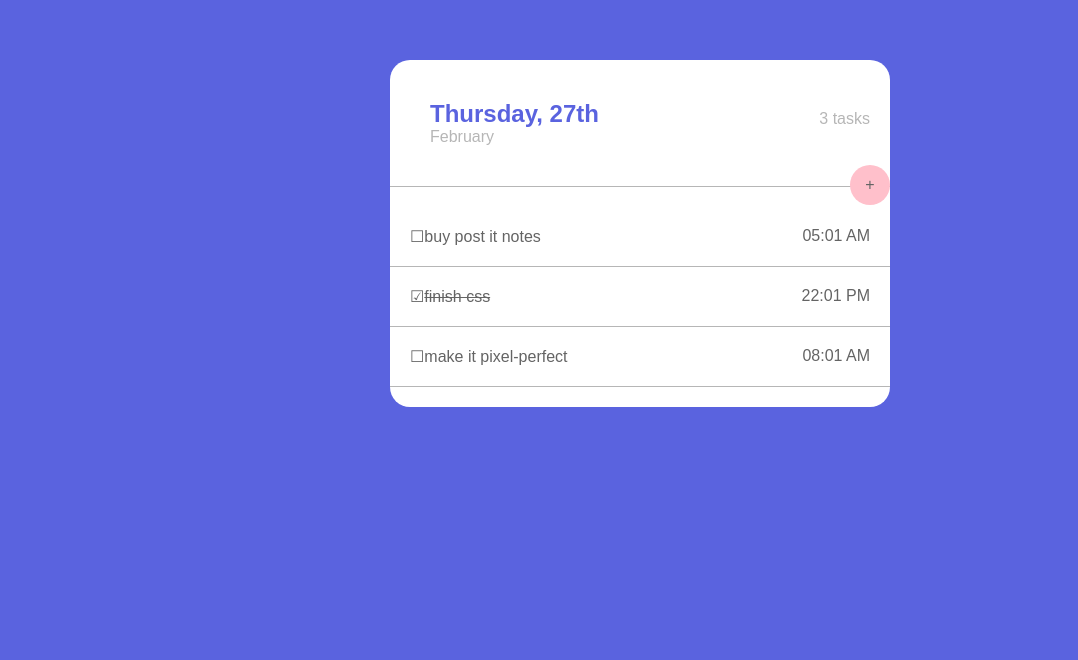
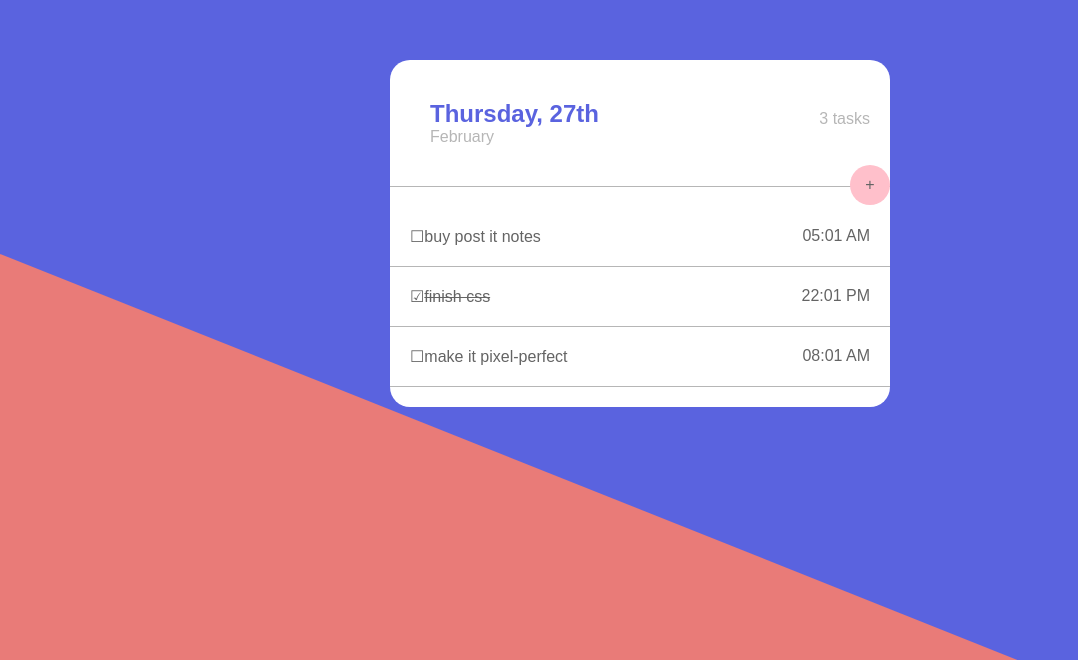
Before and after one commit to sbastidasr/forethought-todo, a React (Create React App) app: page / in a window 1280 px wide. Shown: the part 140-800 px from the top of the page, without its empty margins (0-1078 px from the left). Built offline with nearby package versions, Linux system fonts and the light colour scheme.

Commit message:
Background image

```diff
--- a/src/App.js
+++ b/src/App.js
@@ -1,6 +1,7 @@
 import React from "react";
 import styled from "styled-components";
 import ToDo from "./ToDo";
+// import background from "./background.svg";
 
 class App extends React.Component {
   render() {
@@ -13,10 +14,11 @@ class App extends React.Component {
 }
 const AppContainer = styled.div`
   text-align: center;
-  background-color: rgb(90, 99, 223);
+  // background-color: rgb(90, 99, 223);
   width: 100%;
   height: 100%;
   position: fixed;
+  background-image: url("background.svg");
 `;
 
 export default App;
```
Also changed, not shown: public/background.svg (added).
